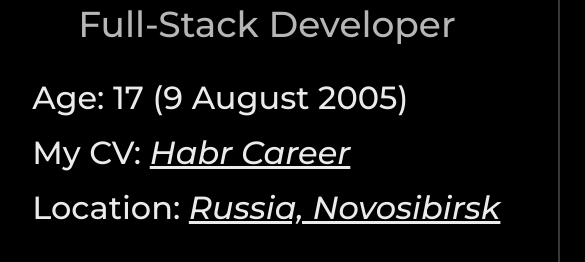
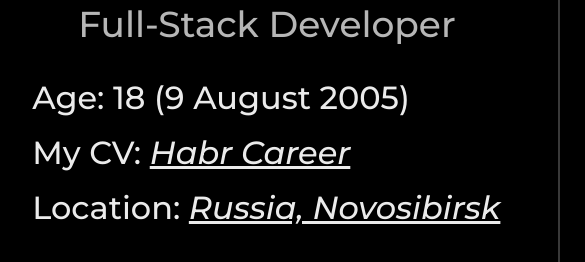
Before and after one commit to NovaStream2030/NovaStream2030.github.io, a website built with Parcel: page index.html in a window 1280 px wide. Shown: the part 414-676 px from the top of the page, 115-700 px from the left. Built offline with nearby package versions, Linux system fonts and the light colour scheme.

Commit message:
мне 18 годиков в августе было

```diff
--- a/index.html
+++ b/index.html
@@ -31,7 +31,7 @@
             </div>
             <div class="flex-column">
                 <div class="info">
-                    Age: 17 (9 August 2005)
+                    Age: 18 (9 August 2005)
                 </div>
 <!--                 <div class="info">
                     Place of work: <a href="https://fireplace.team" class="link">FirePlace</a>
```
